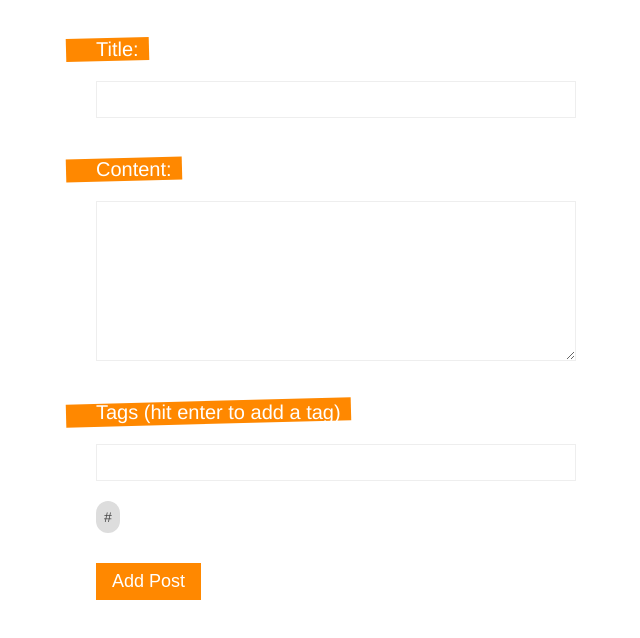
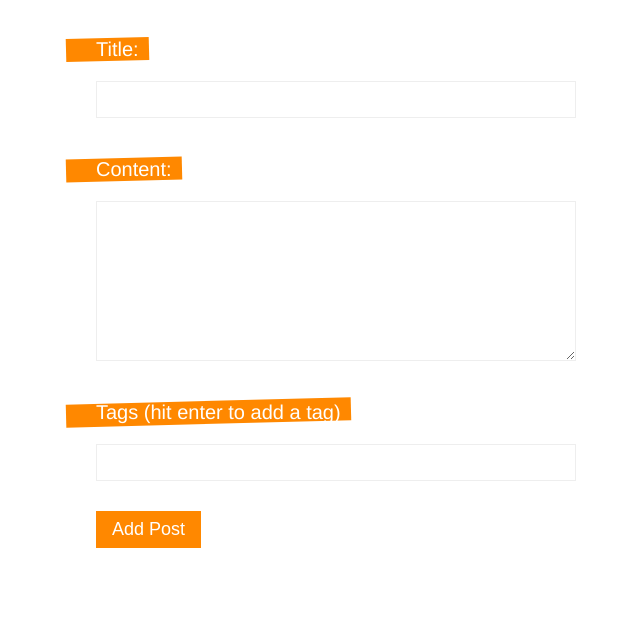
Before and after one commit to NNEUID/preggy-blog, a Vue app: page /create in a window 1280 px wide. Shown: the top 638 px of the page, without its empty margins (304-944 px from the left). Built offline with nearby package versions, Linux system fonts and the light colour scheme.

Commit message:
add styles to beautify the form

```diff
--- a/src/views/Create.vue
+++ b/src/views/Create.vue
@@ -27,7 +27,7 @@ export default {
     const title = ref('')
     const body = ref('')
     const tag = ref('')
-    const tags = ref([''])
+    const tags = ref([])
 
     const handleKeyDown = () => {
       if (!tags.value.includes(tag.value)) {
```
